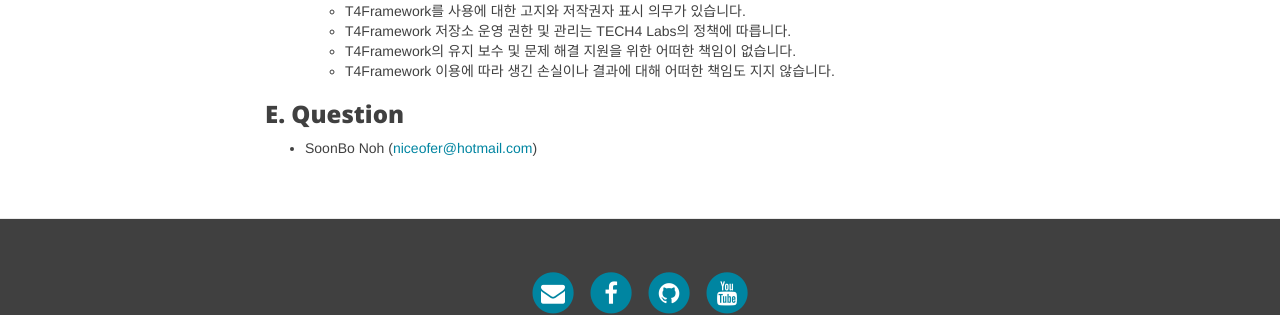
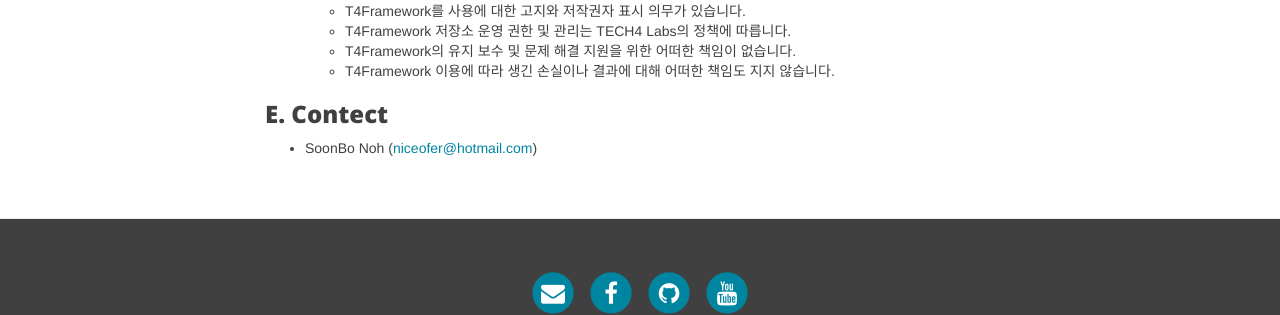
Before and after one commit to T4Framework/T4Framework_WebSite, a Jekyll site: the page built from docs/T4Framework_Download.md, in a window 1280 px wide and 1366 px high. Shown: the part 887-1202 px from the top of the window. Built offline with Jekyll 4.4.1, drawn with Linux system fonts in a browser that asks for light colours; nearby versions of some CDN libraries.

Commit message:
Update T4Framework_Download.md

```diff
--- a/docs/T4Framework_Download.md
+++ b/docs/T4Framework_Download.md
@@ -36,6 +36,6 @@
   - T4Framework의 유지 보수 및 문제 해결 지원을 위한 어떠한 책임이 없습니다.
   - T4Framework 이용에 따라 생긴 손실이나 결과에 대해 어떠한 책임도 지지 않습니다.
 
-### E. Question
+### E. Contect
 
 - SoonBo Noh (<niceofer@hotmail.com>)
```
